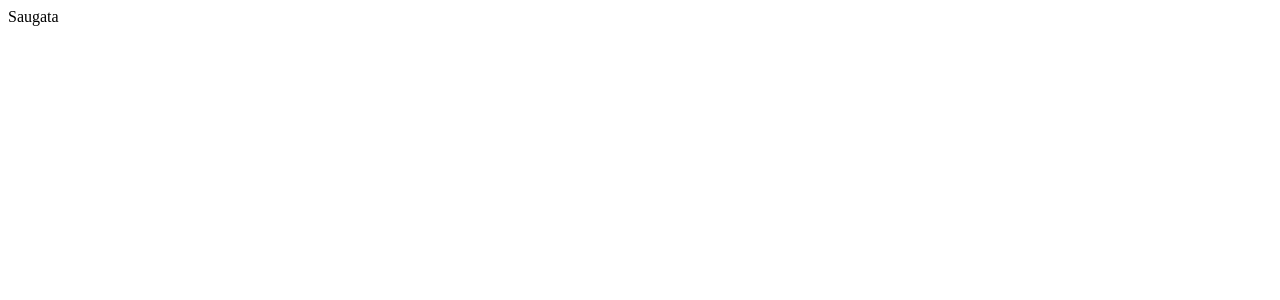
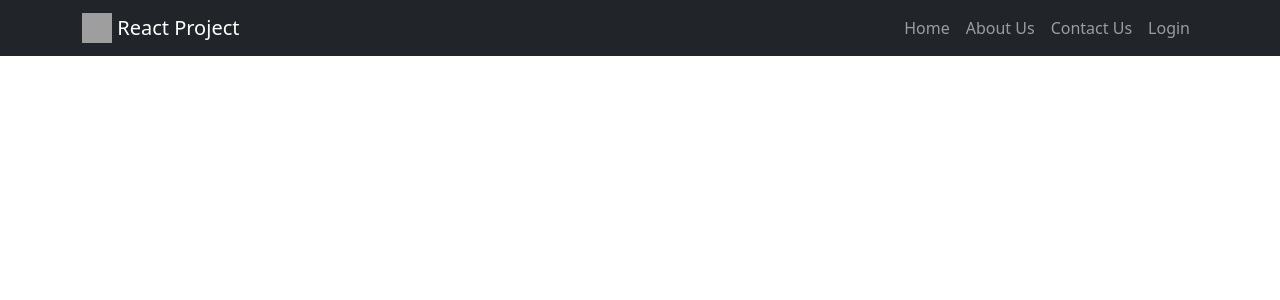
Before and after one commit to saugataroy-5791/react-tutorial-project, a React (Vite) app: page / in a window 1280 px wide. Shown: the top 300 px of the page. Built offline with nearby package versions, Linux system fonts and the light colour scheme; grey boxes are pictures that could not be loaded.

Commit message:
Project Update

```diff
--- a/App.js
+++ b/App.js
@@ -1,9 +1,7 @@
 import React from "react";
-import ReactDOM from "react-dom/client";
+import ReactDom from "react-dom/client";
+import "bootstrap/dist/css/bootstrap.min.css";
+import Header from "./src/components/Header/Header";
 
-const App = () => {
-  return <div>Saugata</div>;
-};
-
-const root = ReactDOM.createRoot(document.getElementById("root"));
-root.render(<App />);
+const root = ReactDom.createRoot(document.getElementById("root"));
+root.render(<Header />);
--- a/index.html
+++ b/index.html
@@ -4,7 +4,7 @@
     <meta charset="UTF-8" />
     <meta http-equiv="X-UA-Compatible" content="IE=edge" />
     <meta name="viewport" content="width=device-width, initial-scale=1.0" />
-    <title>Document</title>
+    <title>React Sample Project</title>
   </head>
   <body>
     <div id="root"></div>
--- a/package.json
+++ b/package.json
@@ -20,7 +20,9 @@
     "process": "^0.11.10"
   },
   "dependencies": {
+    "bootstrap": "^5.3.3",
     "react": "^18.2.0",
+    "react-bootstrap": "^2.10.9",
     "react-dom": "^18.2.0"
   }
 }
--- /dev/null
+++ b/src/assets/constants.js
@@ -0,0 +1 @@
+export const LOGO_URL = "https://cdn.worldvectorlogo.com/logos/react-1.svg";
--- /dev/null
+++ b/src/components/Header/Header.js
@@ -0,0 +1,40 @@
+import Container from "react-bootstrap/Container";
+import Nav from "react-bootstrap/Nav";
+import Navbar from "react-bootstrap/Navbar";
+import { LOGO_URL } from "../../assets/constants";
+
+function Header() {
+  return (
+    <Navbar
+      collapseOnSelect
+      expand="lg"
+      fixed="top"
+      bg="dark"
+      data-bs-theme="dark"
+    >
+      <Container>
+        <Navbar.Brand href="#home">
+          <img
+            alt="logo"
+            src={LOGO_URL}
+            width="30"
+            height="30"
+            className="d-inline-block align-top"
+          />{" "}
+          React Project
+        </Navbar.Brand>
+        <Navbar.Toggle aria-controls="responsive-navbar-nav" />
+        <Navbar.Collapse className="justify-content-end">
+          <Nav>
+            <Nav.Link href="#home">Home</Nav.Link>
+            <Nav.Link href="#about">About Us</Nav.Link>
+            <Nav.Link href="#contact">Contact Us</Nav.Link>
+            <Nav.Link href="#login">Login</Nav.Link>
+          </Nav>
+        </Navbar.Collapse>
+      </Container>
+    </Navbar>
+  );
+}
+
+export default Header;
```
Also changed, not shown: src/components/About/About.js (added), src/components/ContactUs/ContactUs.js (added), 1 other file (tests, documents, lock files or other folders).
